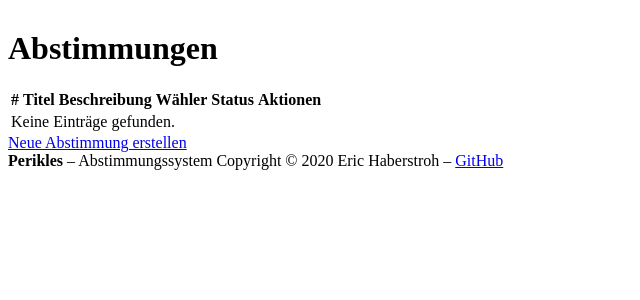
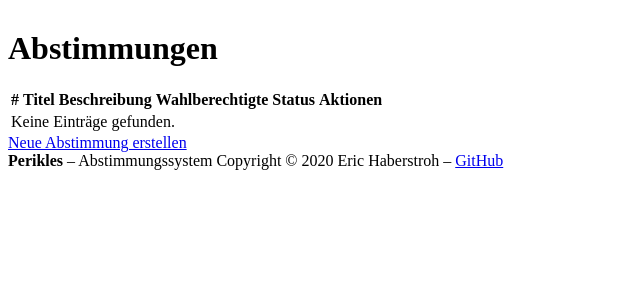
Before and after one commit to pille1842/perikles, a Symfony app: template templates/poll/index.html.twig in a window 1280 px wide. Shown: the part 60-360 px from the top of the page, without its empty margins (0-640 px from the left). Run offline with Twig, Linux system fonts and the light colour scheme; the template is opened without the code that fills it, so the values that code supplies are empty; some libraries are stand-ins or nearby versions.

Commit message:
Clarify language in poll admin

```diff
--- a/templates/poll/_form.html.twig
+++ b/templates/poll/_form.html.twig
@@ -14,7 +14,7 @@
         <button type="button" class="btn btn-secondary add_option_link" data-collection-holder-class="options">Eine Option hinzufügen</button>
     </div>
 
-    <h3>Zugelassene Wähler</h3>
+    <h3>Wahlberechtigte</h3>
     {{ form_row(form.voters, {'label': false}) }}
 
     <button type="submit" class="btn btn-primary">{{ button_label|default('Speichern') }}</button>
--- a/templates/poll/index.html.twig
+++ b/templates/poll/index.html.twig
@@ -12,7 +12,7 @@
                     <th>#</th>
                     <th>Titel</th>
                     <th>Beschreibung</th>
-                    <th>Wähler</th>
+                    <th>Wahlberechtigte</th>
                     <th>Status</th>
                     <th>Aktionen</th>
                 </tr>
```
